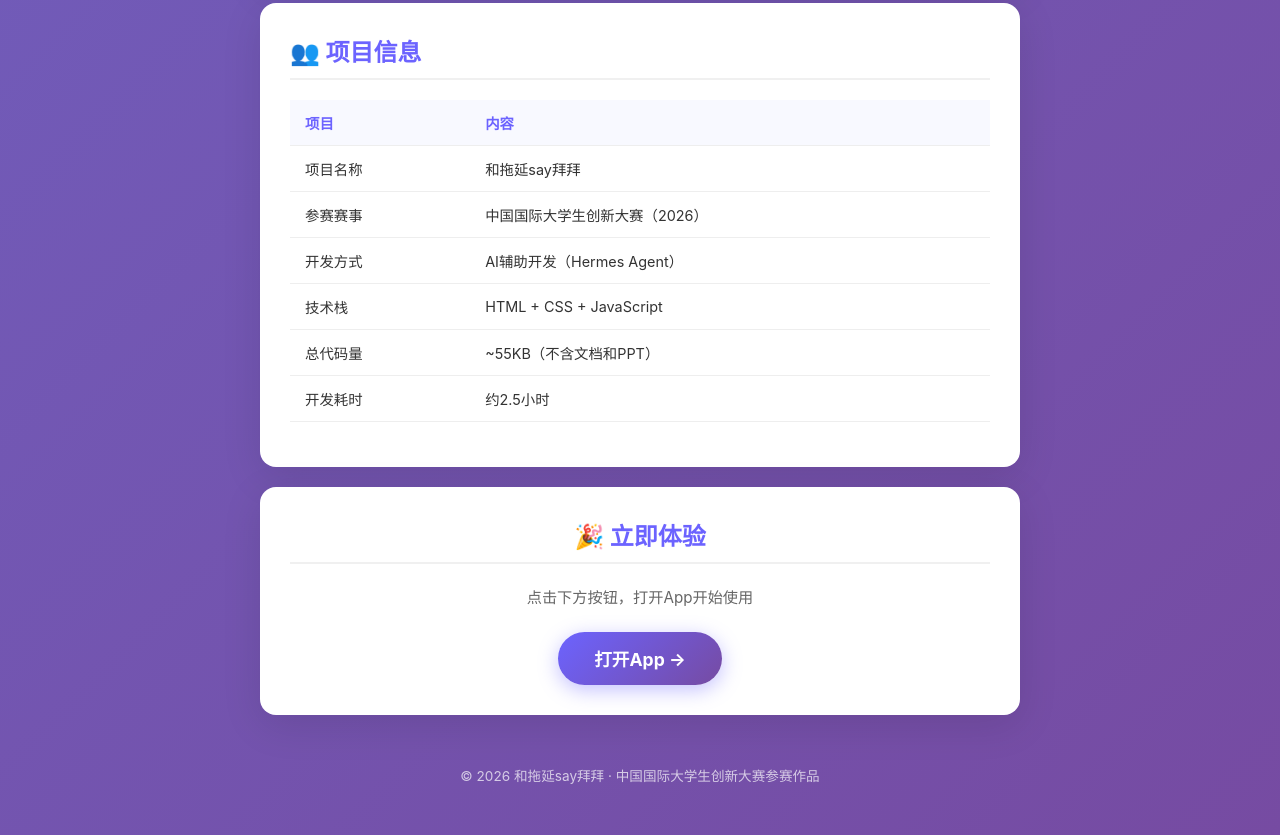
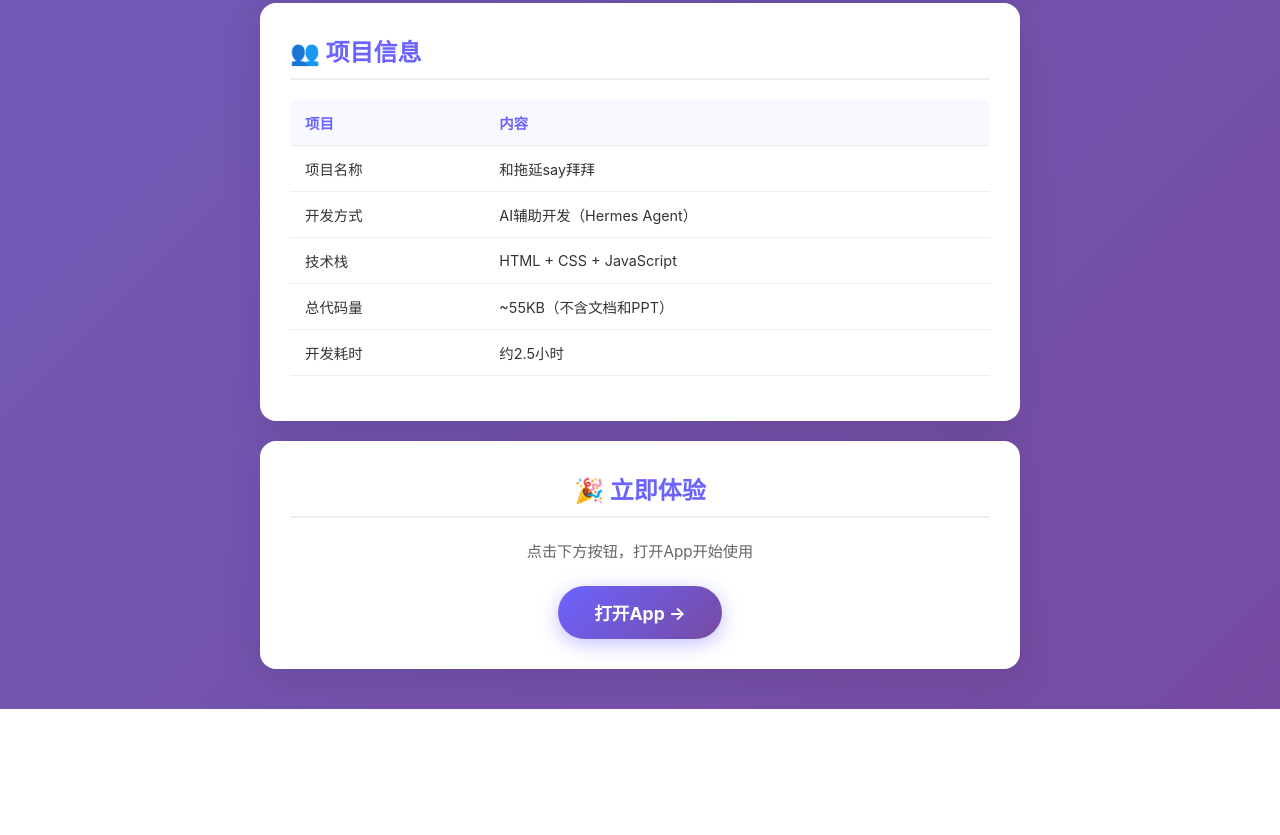
Before and after one commit to bitfionass/anti-procrastination-app, a plain HTML site: page docs.html in a window 1280 px wide. Shown: the part 4866-5701 px from the top of the page. After the commit the page ends 5575 px from the top, so only its background shows below. Drawn offline with Linux system fonts and the light colour scheme.

Commit message:
Update docs.html

```diff
--- a/docs.html
+++ b/docs.html
@@ -455,7 +455,6 @@
         <table>
             <tr><th>项目</th><th>内容</th></tr>
             <tr><td>项目名称</td><td>和拖延say拜拜</td></tr>
-            <tr><td>参赛赛事</td><td>中国国际大学生创新大赛（2026）</td></tr>
             <tr><td>开发方式</td><td>AI辅助开发（Hermes Agent）</td></tr>
             <tr><td>技术栈</td><td>HTML + CSS + JavaScript</td></tr>
             <tr><td>总代码量</td><td>~55KB（不含文档和PPT）</td></tr>
@@ -470,9 +469,6 @@
         <a href="index.html">打开App →</a>
     </div>
 
-    <div class="footer">
-        <p>© 2026 和拖延say拜拜 · 中国国际大学生创新大赛参赛作品</p>
-    </div>
 
 </div>
 
```
